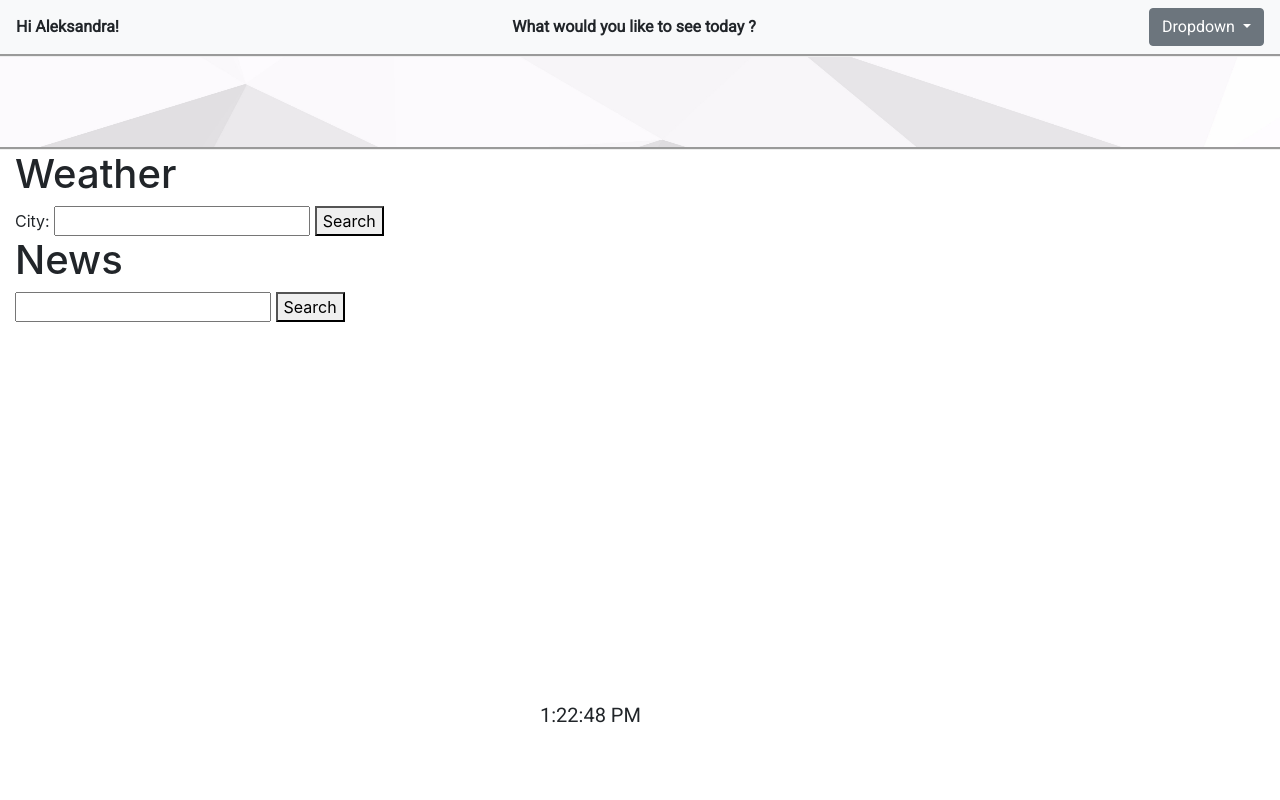
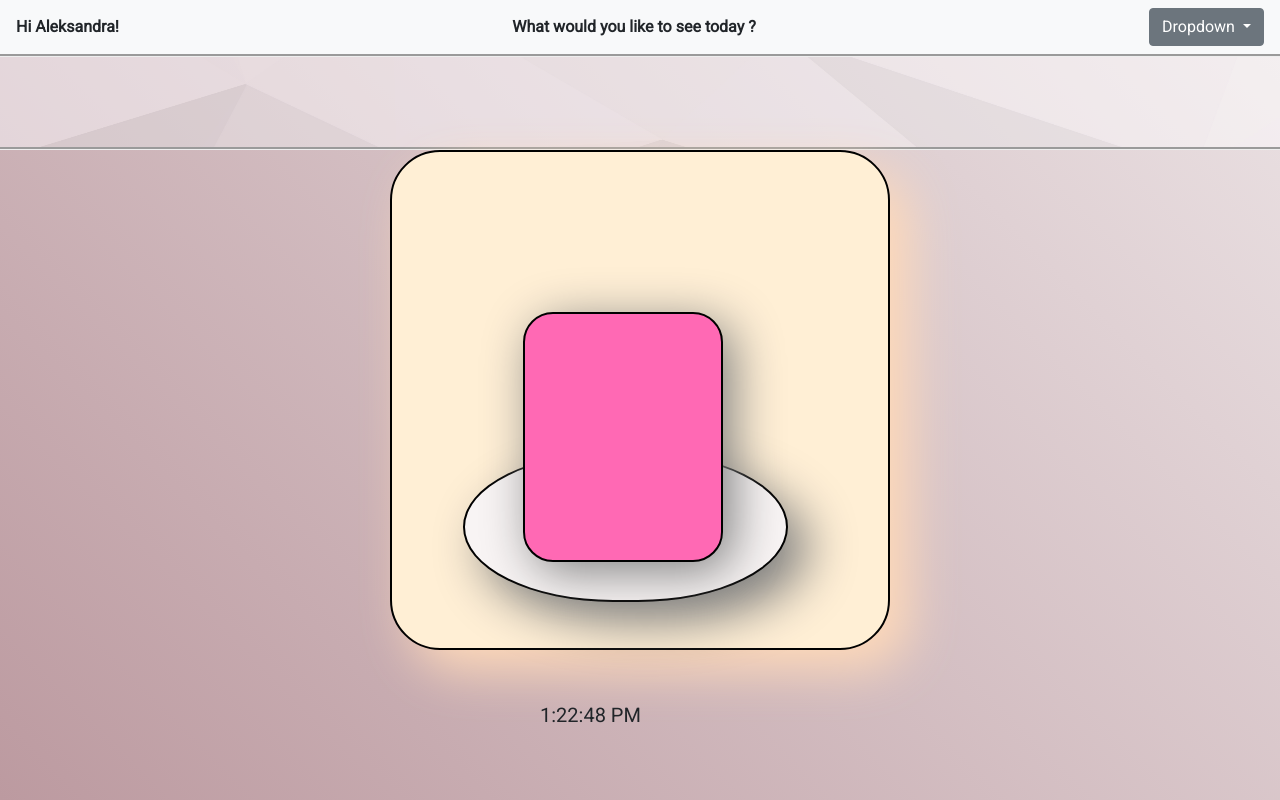
Before and after one commit to AleksandraZuchewicz/Your_Dashboard, a website: page index.html in a window 1280 px wide. Drawn offline with nearby package versions, Linux system fonts and the light colour scheme.

Commit message:
Started creating centere of the website - Cake Animation

```diff
--- /dev/null
+++ b/assets/styles/cake.css
@@ -0,0 +1,50 @@
+body {
+    background: linear-gradient(45deg, #BC9AA0, #EBE2E4)
+}
+
+.pie,
+.face,
+.plate,
+.gelly,
+.container {
+    position: absolute;
+}
+
+.container {
+    /* move container back and forward*/
+    background-size: 100%;
+    width: 500px;
+    height: 500px;
+    border-radius: 50px;
+    border: 2px solid black;
+    top: 50%;
+    left: 50%;
+    transform: translate(-50%, -50%);
+    box-shadow: peachpuff;
+    background-color: papayawhip;
+    box-shadow: 20px 20px 50px peachpuff;
+}
+
+.container .plate {
+    background-size: 100%;
+    width: 325px;
+    height: 150px;
+    background: rgb(248, 244, 244);
+    border-radius: 200px / 100px;
+    border: 2px solid black;
+    box-shadow: 20px 20px 50px grey;
+    top: 300px;
+    right: 100px
+}
+
+.pie {
+    width: 200px;
+    height: 250px;
+    border-radius: 30px;
+    background: hotpink;
+    top: 160px;
+    right: 165px;
+    z-index: 1;
+    border: 2px solid black;
+    box-shadow: 10px 10px 50px grey;
+}
--- a/assets/styles/gridCss.css
+++ b/assets/styles/gridCss.css
@@ -21,6 +21,7 @@ header {
     grid-area: header;
     border-bottom: groove;
     overflow: hidden;
+    left: 50px
 }
 
 content {
--- a/assets/styles/navCss.css
+++ b/assets/styles/navCss.css
@@ -1,5 +1,6 @@
 #question {
-    position: right
+    position: right;
+    right: 10px
 }
 
 nav {
@@ -7,6 +8,7 @@ nav {
     border-bottom: groove;
     font-family: 'Roboto', sans-serif;
     font-weight: bold;
+    direction: ltr;
 }
 
 img {
@@ -14,4 +16,5 @@ img {
     height: 100px;
     margin-left: 50%;
     transform: translateX(-50%);
+    opacity: 0.5;
 }
--- a/index.html
+++ b/index.html
@@ -11,6 +11,7 @@
     <link rel="stylesheet" href="https://stackpath.bootstrapcdn.com/bootstrap/4.4.1/css/bootstrap.min.css" integrity="sha384-Vkoo8x4CGsO3+Hhxv8T/Q5PaXtkKtu6ug5TOeNV6gBiFeWPGFN9MuhOf23Q9Ifjh" crossorigin="anonymous">
     <link rel="stylesheet" href="https://fonts.googleapis.com/css?family=Roboto&display=swap">
     <link rel="stylesheet" href="assets/styles/clockCss.css">
+    <link rel="stylesheet" href="assets/styles/cake.css">
 </head>
 
 <body>
@@ -36,7 +37,19 @@
     </header>
     <main>
         <content>
-            <div class="container" id="weather">
+            <div class="container">
+                <div class="pie">
+                    <div class="face">
+                        <div id="smile"></div>
+                        <div id="left_eye"> </div>
+                        <div id="right_eye"> </div>
+                    </div>
+                    <div class="kandle"></div>
+                </div>
+                <div class="plate"></div>
+            </div>
+
+            <!-- <div class="container" id="weather">
                 <div class="header">
                     <h1>Weather</h1>
                 </div>
@@ -67,7 +80,7 @@
             </div>
 
             </div>
-            </div>
+            </div> -->
         </content>
     </main>
     <footer>
```
Also changed, not shown: 1 other file.
